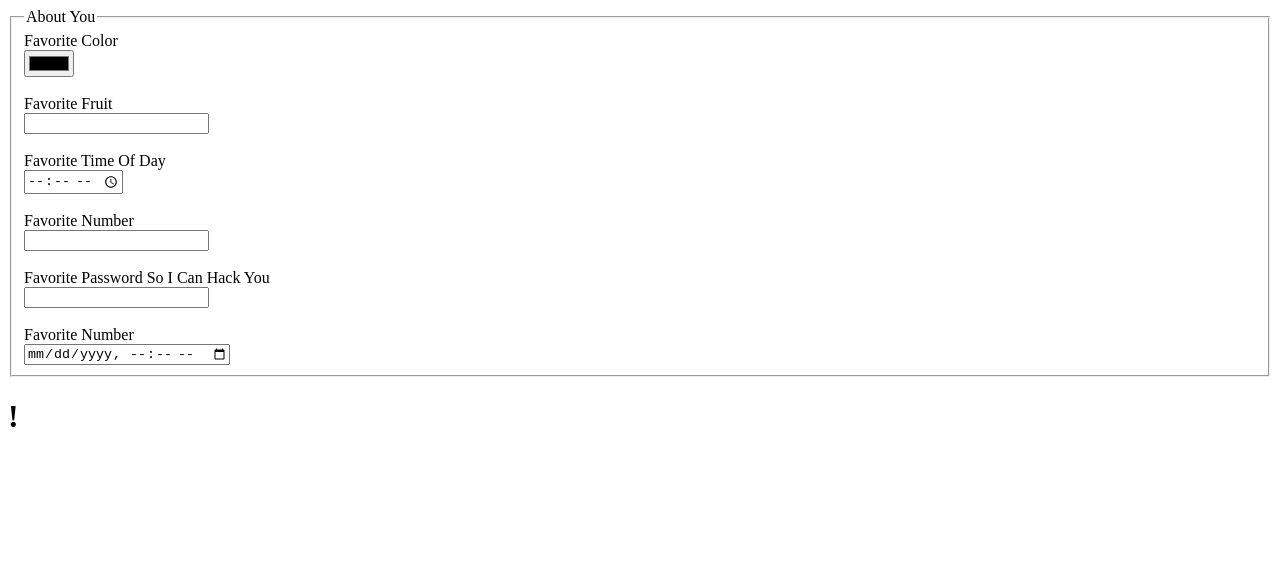
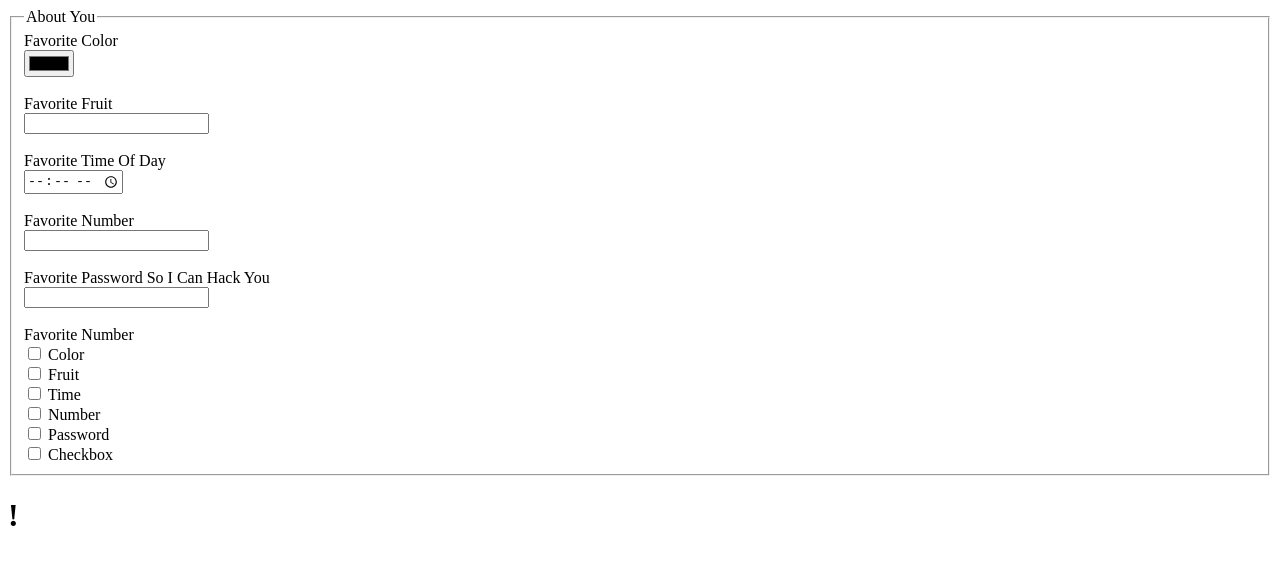
Before and after one commit to Proking73/hello-world, a plain HTML site: page index.html in a window 1280 px wide. Drawn offline with Linux system fonts and the light colour scheme.

Commit message:
Update index.html

```diff
--- a/index.html
+++ b/index.html
@@ -1,7 +1,8 @@
 <!DOCTYPE html>
 <html>
-    <script src="project.js" defer></script>
+
     <head>
+        <script src="project.js"></script>
         <meta charset="utf-8">
         <title>New webpage</title>
     </head>
@@ -46,7 +47,17 @@
               <br>
               <div><label>Favorite Number</label></div>
               <div>
-                <input type="datetime-local">
+                <input type="checkbox"><label> Color</label>
+                <br>
+                <input type="checkbox"><label> Fruit</label>
+                <br>
+                <input type="checkbox"><label> Time</label>
+                <br>
+                <input type="checkbox"><label> Number</label>
+                <br>
+                <input type="checkbox"><label> Password</label>
+                <br>
+                <input type="checkbox"><label> Checkbox</label>
               </div>
 
           </fieldset>
@@ -55,3 +66,4 @@
 
     </body>
 </html>
+<!-- make it so that checkbox checks that you did that fav thing -->
```
